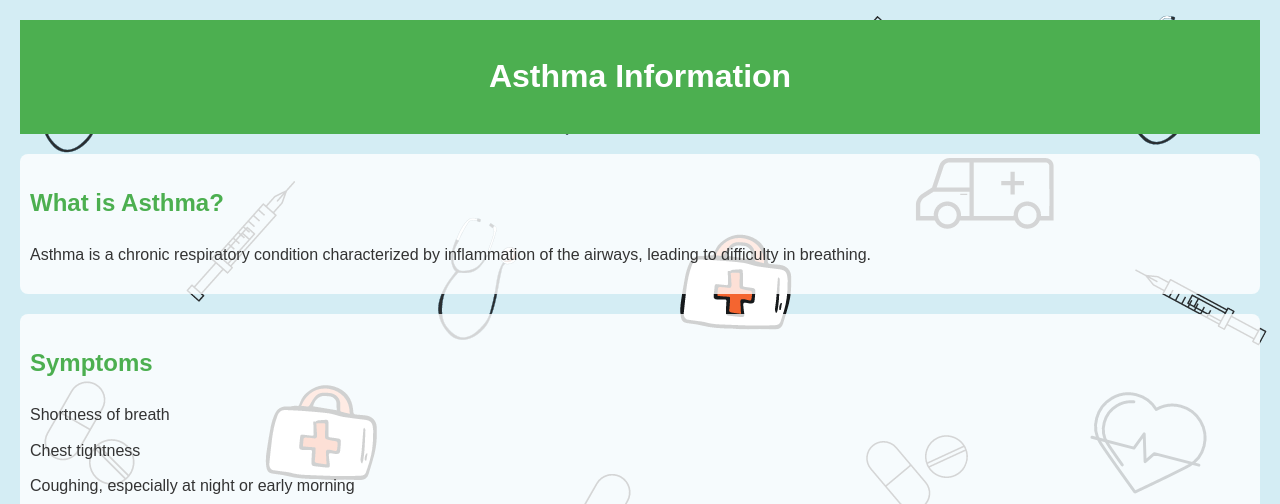
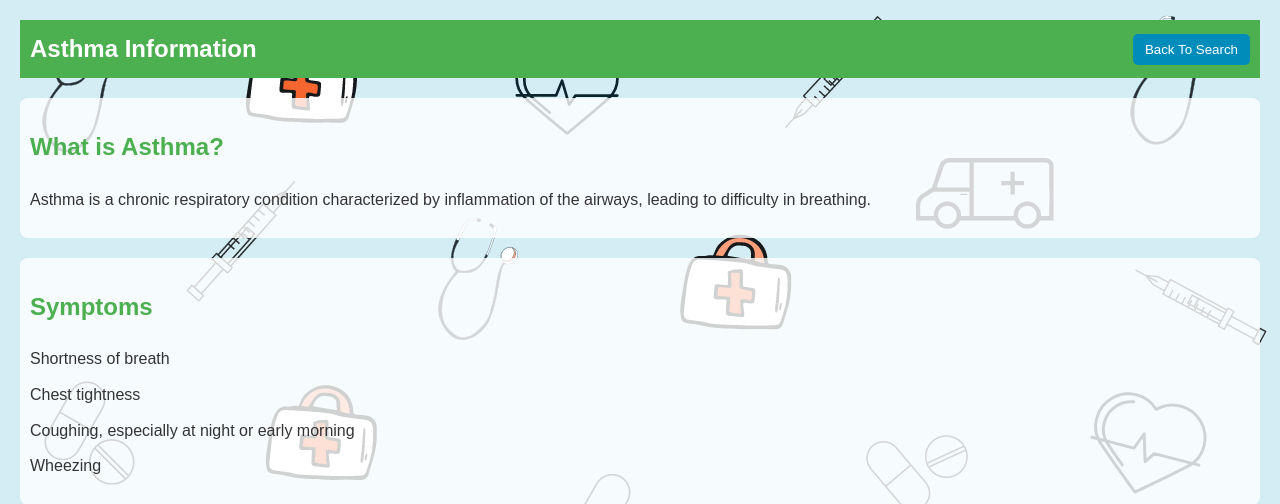
Before and after one commit to ginxaij/Health-Hack, a Flask app: page /diagnosis/Asthma in a window 1280 px wide. Shown: the top 504 px of the page. Run offline with Flask 3, Linux system fonts and the light colour scheme; a user stored in the database is signed in; data comes from the database, SQL or seed files in the repository.

Commit message:
Update asthma.html

```diff
--- a/templates/asthma.html
+++ b/templates/asthma.html
@@ -18,6 +18,27 @@
             background-color: #4CAF50;
             color: white;
             padding: 10px;
+            position: relative;
+        }
+
+        .header-content {
+            display: flex;
+            justify-content: space-between;
+            align-items: center;
+        }
+
+        h1 {
+            font-size: 1.5em;
+            margin: 0;
+        }
+
+        #backToSearchBtn {
+            padding: 8px 12px;
+            background-color: #008CBA;
+            color: white;
+            border: none;
+            border-radius: 5px;
+            cursor: pointer;
         }
 
         section {
@@ -39,16 +60,29 @@
         li {
             margin-bottom: 10px;
         }
-        body{
+
+        body {
             background-image: url(../static/Images/FinalBG.png);
         }
 
+        @media screen and (max-width: 600px) {
+            h1 {
+                font-size: 1.2em;
+            }
+
+            #backToSearchBtn {
+                margin-top: 10px;
+            }
+        }
     </style>
 </head>
 <body>
 
     <header>
-        <h1>Asthma Information</h1>
+        <div class="header-content">
+            <h1>Asthma Information</h1>
+            <button id="backToSearchBtn" onclick="backToSearch()">Back To Search</button>
+        </div>
     </header>
 
     <section>
@@ -86,5 +120,11 @@
         </ul>
     </section>
 
+    <script>
+        function backToSearch() {
+            window.location.href = "{{url_for('diagnosis')}}";
+        }
+    </script>
+
 </body>
 </html>
```
